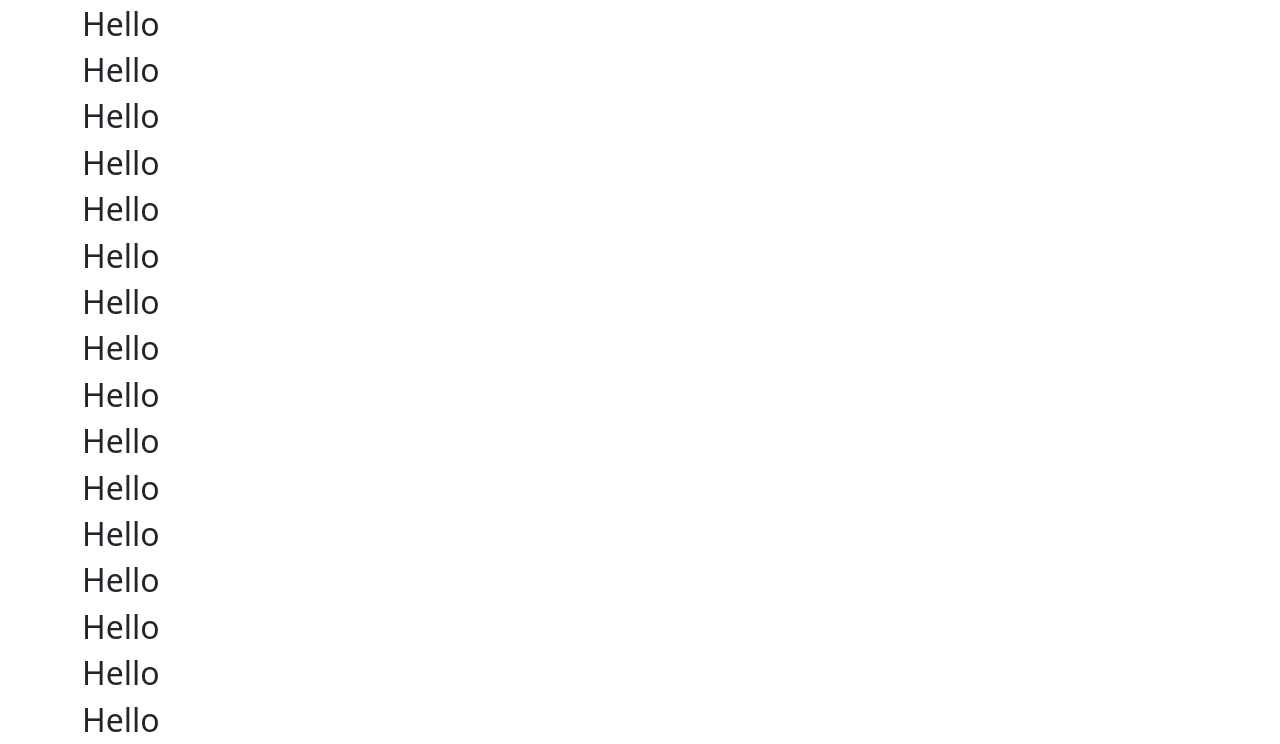
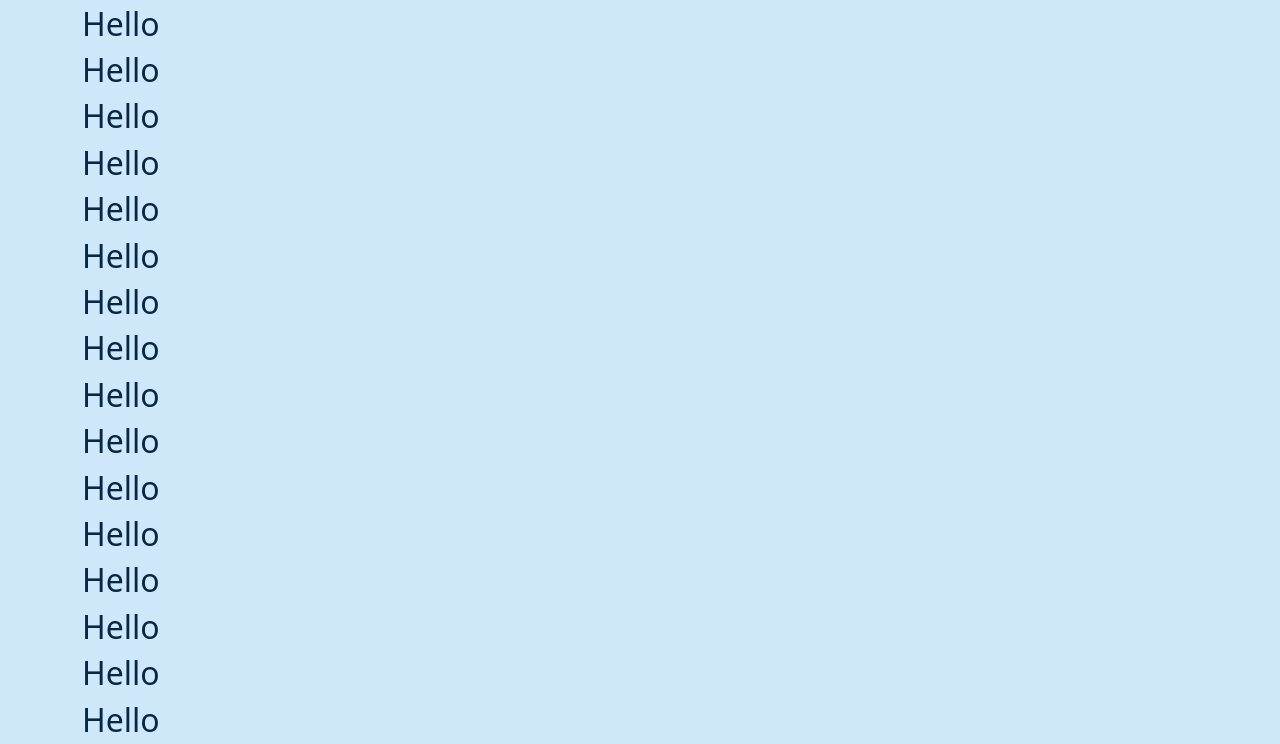
Before and after one commit to ohjenssen/semester_project_2, a website: page index.html in a window 1280 px wide. Shown: the part 784-1528 px from the top of the page. Drawn offline with nearby package versions, Linux system fonts and the light colour scheme.

Commit message:
Applied custom styling

```diff
--- /dev/null
+++ b/src/scss/partials/_footer.scss
@@ -0,0 +1,3 @@
+footer .logo {
+    max-width: 150px;
+}
--- /dev/null
+++ b/src/scss/partials/_variables.scss
@@ -0,0 +1,10 @@
+$primary: #CFE8F9;
+$body-bg: #CFE8F9;
+$body-color:#082645;
+$navbar-light-color: #CFE8F9;
+$input-group-addon-bg: #CFE8F9;
+$input-border-color: #082645;
+
+$input-focus-border-color: #082645;
+$input-focus-color:#082645;
+$input-focus-box-shadow: #082645;
--- a/src/scss/styles.scss
+++ b/src/scss/styles.scss
@@ -1 +1,19 @@
-@import "../../node_modules/bootstrap/scss/bootstrap.scss";
+@import "../scss/partials/footer";
+@import "../scss/partials/variables";
+@import "../scss/partials/header";
+
+
+//import functions & variables
+@import "../../node_modules/bootstrap/scss/functions";
+@import "../../node_modules/bootstrap/scss/variables";
+
+$custom-theme-colors: (
+    "dark-blue": #082645,
+    "light-blue": #CFE8F9,
+    "orange": #FF9D00,
+);
+
+$theme-colors: map-merge($theme-colors, $custom-theme-colors);
+
+// Import Bootstrap
+@import "../../node_modules/bootstrap/scss/bootstrap";
```
Also changed, not shown: dist/css/styles.css, 2 other files.
